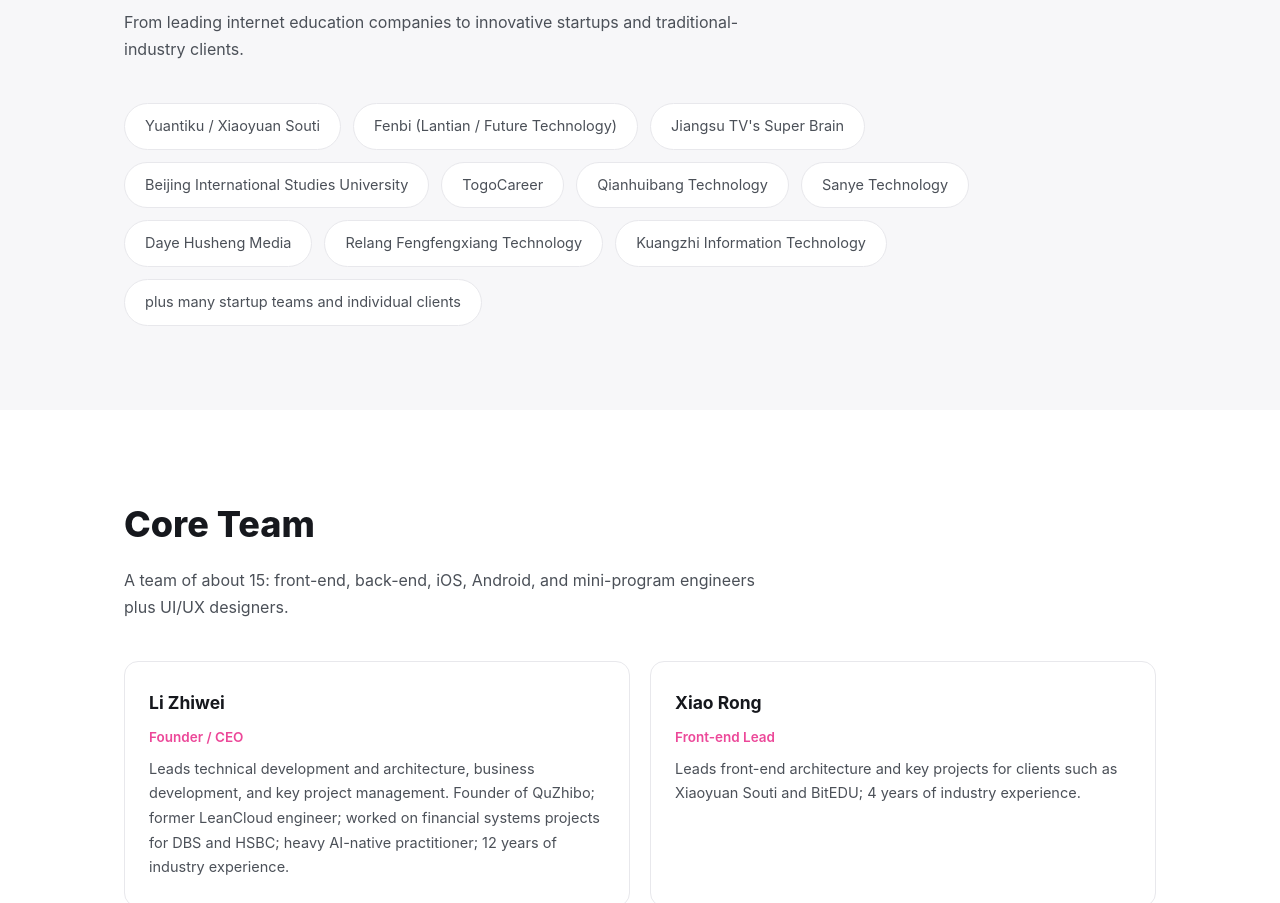
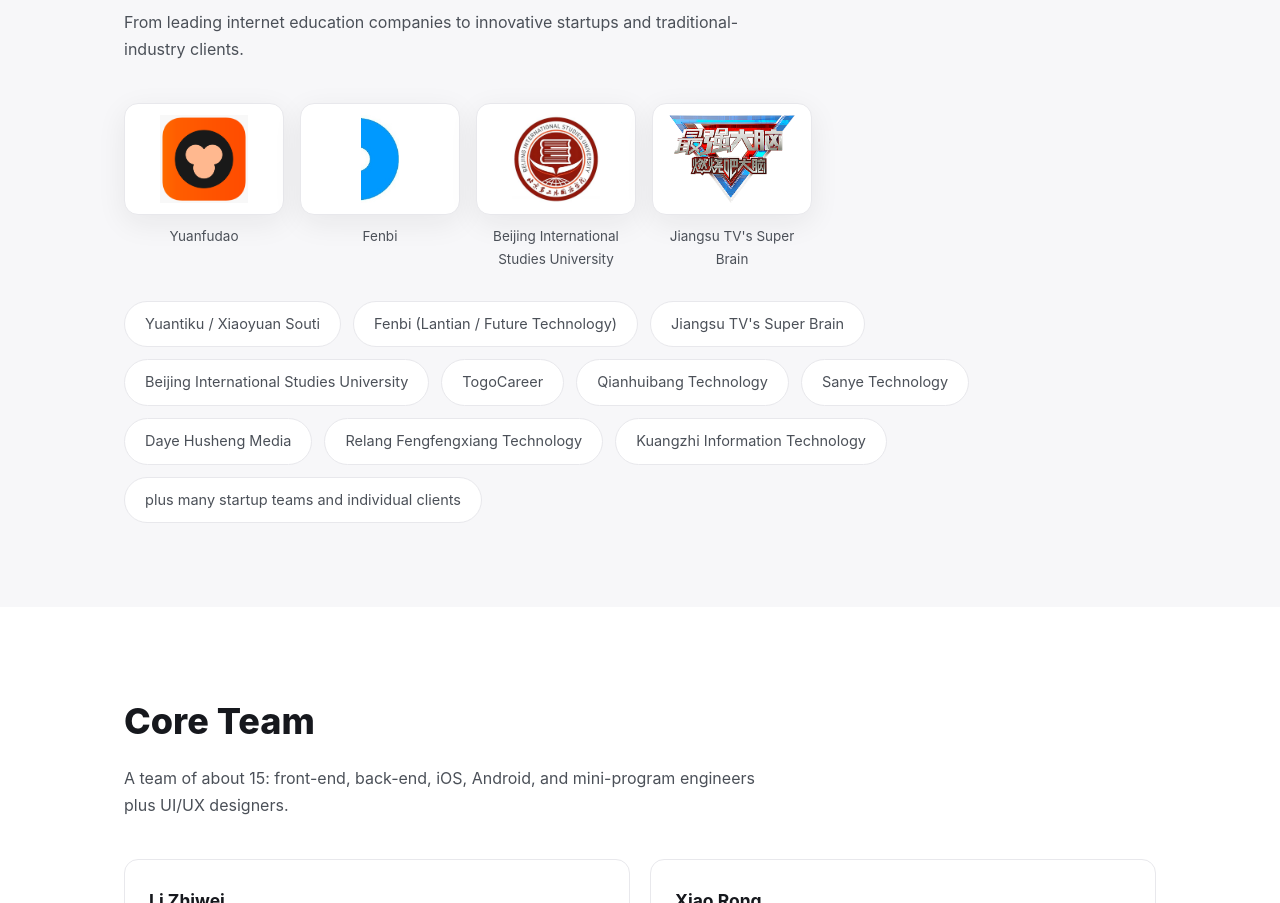
Before and after one commit to lzwjava/truth-software, a plain HTML site: page index.html in a window 1280 px wide. Shown: the part 9184-10087 px from the top of the page. Drawn offline with Linux system fonts and the light colour scheme.

Commit message:
Add partner logos: Yuanfudao, Fenbi, BISU, Super Brain
- images/partners: logo crops from yfd.png (centered emblem), fenbi.jpg (logo mark), beierwai.jpg (seal), brain.png (brand)
- index.html #clients: new logo row above the partner text list
- style.css / i18n.js: partner chip styles + English labels

```diff
--- a/i18n.js
+++ b/i18n.js
@@ -120,6 +120,8 @@
 
     // Clients
     "合作伙伴": "Partners",
+    "猿辅导": "Yuanfudao",
+    "粉笔": "Fenbi",
     "从互联网一线教育公司，到创新团队与传统行业客户。": "From leading internet education companies to innovative startups and traditional-industry clients.",
     "猿题库 / 小猿搜题": "Yuantiku / Xiaoyuan Souti",
     "粉笔（蓝天 / 未来科技）": "Fenbi (Lantian / Future Technology)",
--- a/index.html
+++ b/index.html
@@ -691,6 +691,26 @@
       <div class="container">
         <h2 class="section__title">合作伙伴</h2>
         <p class="section__subtitle">从互联网一线教育公司，到创新团队与传统行业客户。</p>
+
+        <div class="partners">
+          <figure class="partner">
+            <div class="partner__logo"><img src="images/partners/yuanfudao.png" alt="猿辅导" loading="lazy"></div>
+            <figcaption>猿辅导</figcaption>
+          </figure>
+          <figure class="partner">
+            <div class="partner__logo"><img src="images/partners/fenbi.png" alt="粉笔" loading="lazy"></div>
+            <figcaption>粉笔</figcaption>
+          </figure>
+          <figure class="partner">
+            <div class="partner__logo"><img src="images/partners/bisu.png" alt="北京第二外国语学院" loading="lazy"></div>
+            <figcaption>北京第二外国语学院</figcaption>
+          </figure>
+          <figure class="partner">
+            <div class="partner__logo"><img src="images/partners/superbrain.png" alt="江苏卫视《最强大脑》" loading="lazy"></div>
+            <figcaption>江苏卫视《最强大脑》</figcaption>
+          </figure>
+        </div>
+
         <ul class="clients">
           <li>猿题库 / 小猿搜题</li>
           <li>粉笔（蓝天 / 未来科技）</li>
--- a/style.css
+++ b/style.css
@@ -353,6 +353,49 @@ body {
 html[lang="en"] .work__meta b::after { content: " "; }
 
 /* ---------- Clients ---------- */
+
+.partners {
+  display: flex;
+  flex-wrap: wrap;
+  gap: 16px;
+  margin-bottom: 30px;
+}
+
+.partner {
+  margin: 0;
+  display: flex;
+  flex-direction: column;
+  align-items: center;
+  gap: 10px;
+  width: 160px;
+}
+
+.partner__logo {
+  width: 160px;
+  height: 112px;
+  display: flex;
+  align-items: center;
+  justify-content: center;
+  background: #fff;
+  border: 1px solid var(--border);
+  border-radius: var(--radius);
+  box-shadow: var(--shadow);
+  overflow: hidden;
+}
+
+.partner__logo img {
+  max-width: 84%;
+  max-height: 80%;
+  width: auto;
+  height: auto;
+  object-fit: contain;
+}
+
+.partner figcaption {
+  font-size: 13.5px;
+  color: var(--ink-soft);
+  text-align: center;
+}
 
 .clients {
   list-style: none;
```
Also changed, not shown: images/partners/bisu.png (added), images/partners/fenbi.png (added), images/partners/superbrain.png (added), images/partners/yuanfudao.png (added).
